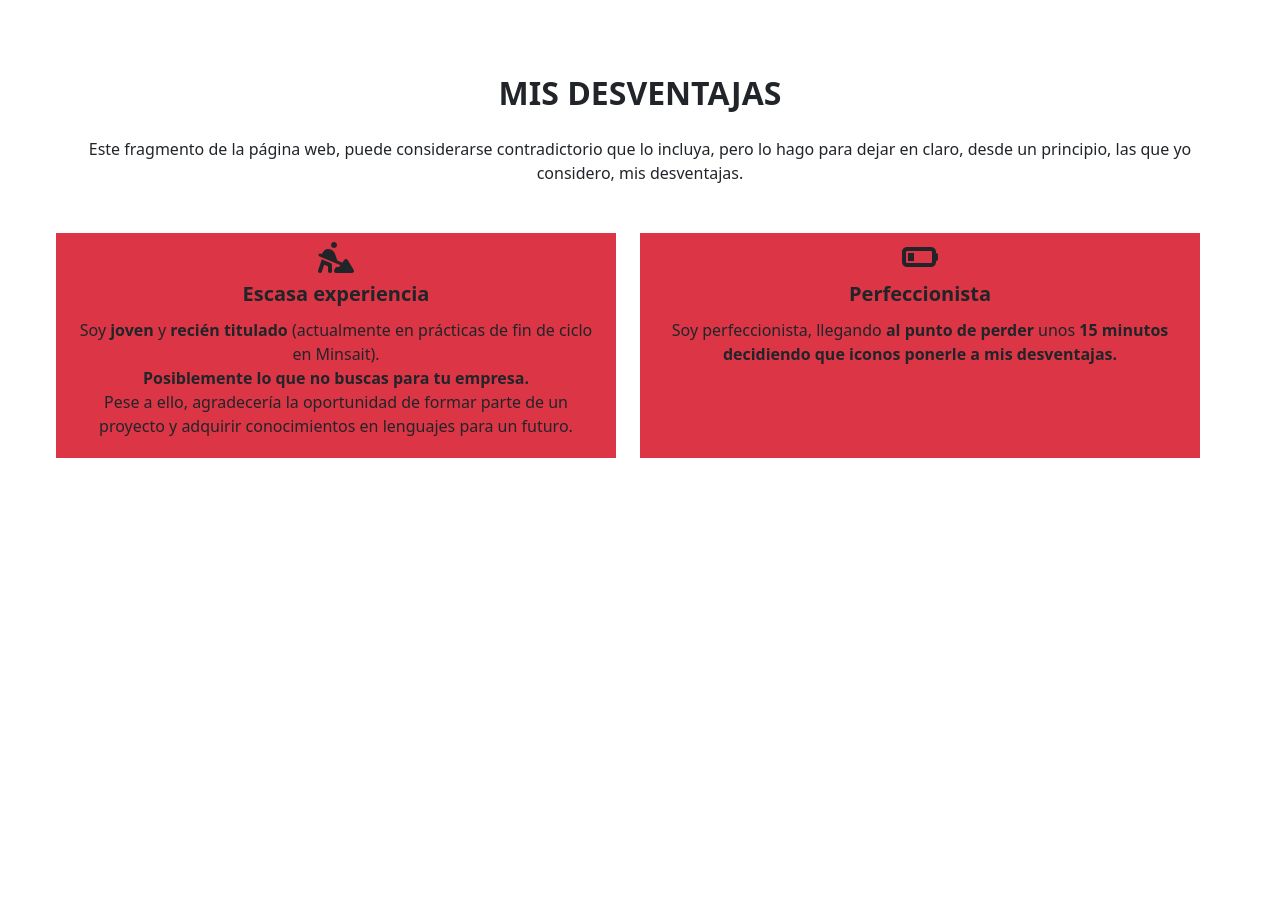
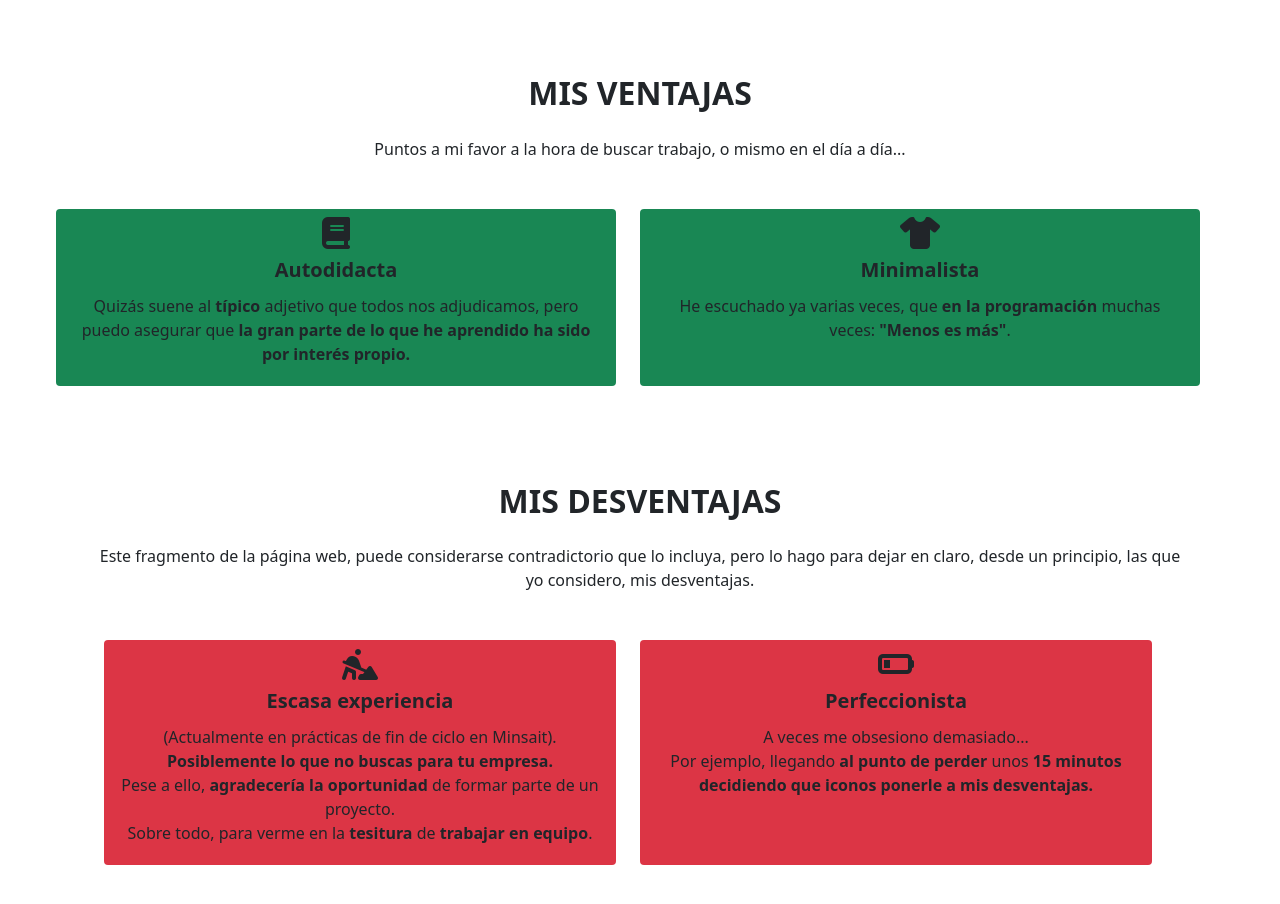
Before and after one commit to Saulo-cloud/SWP, an Angular app: page /inicio in a window 1280 px wide. Shown: the part 1060-1964 px from the top of the page. Before the commit the page ends 1598 px from the top, so only its background shows below. Built offline with nearby package versions, Linux system fonts and the light colour scheme.

Commit message:
Añado ventajas

```diff
--- a/src/app/inicio/inicio.component.html
+++ b/src/app/inicio/inicio.component.html
@@ -16,24 +16,50 @@
 </div> -->
 
 <div class="p-5">
+    <h2 class="text-center p-3"><strong>MIS VENTAJAS</strong></h2>
+    <p class="text-center">Puntos a mi favor a la hora de buscar trabajo, o mismo en el día a día...</p>
+    <div class="grid-container text-center p-3 gap-4 row">
+        <div class="grid-container text-center p-3 gap-4 row">
+            <div class="caja bg-success col-sm rounded">
+                <i class="fa-solid fa-book fa-2xl p-4"></i>
+                <h5><strong>Autodidacta</strong></h5>
+                <p class="p-1">Quizás suene al <strong>típico</strong> adjetivo que todos nos adjudicamos, pero puedo
+                    asegurar que
+                    <strong>la gran parte de lo que he aprendido ha sido por interés propio.</strong>
+                </p>
+            </div>
+            <div class="caja bg-success col-sm rounded">
+                <i class="fa-solid fa-shirt fa-2xl p-4"></i>
+                <h5><strong>Minimalista</strong></h5>
+                <p class="p-1">He escuchado ya varias veces, que <strong>en la programación</strong> muchas veces:
+                    <strong>"Menos es más"</strong>.
+                </p>
+            </div>
+        </div>
+    </div>
+
+    <div class="p-5">
         <h2 class="text-center p-3"><strong>MIS DESVENTAJAS</strong></h2>
-    <p class="text-center">Este fragmento de la página web, puede considerarse contradictorio que lo incluya, pero lo
+        <p class="text-center">Este fragmento de la página web, puede considerarse contradictorio que lo incluya, pero
+            lo
             hago para dejar en claro, desde un principio, las que yo considero, mis desventajas.</p>
         <div class="grid-container text-center p-3 gap-4 row">
             <div class="grid-container text-center p-3 gap-4 row">
-            <div class="caja bg-danger col-sm">
+                <div class="caja bg-danger col-sm rounded">
                     <i class="fa-solid fa-person-digging fa-2xl p-4"></i>
                     <h5><strong>Escasa experiencia</strong></h5>
-                <p class="p-1">Soy <strong>joven</strong> y <strong>recién titulado</strong> (actualmente en prácticas
-                    de fin de ciclo en Minsait).<br>
-                    <strong>Posiblemente lo que no buscas para tu empresa.</strong><br> Pese a ello, agradecería la
-                    oportunidad de formar parte de un proyecto y adquirir conocimientos en lenguajes para un futuro.
+                    <p class="p-1">(Actualmente en prácticas de fin de ciclo en Minsait).<br>
+                        <strong>Posiblemente lo que no buscas para tu empresa.</strong><br> Pese a ello,
+                        <strong>agradecería la
+                            oportunidad</strong> de formar parte de un proyecto.<br> Sobre todo, para verme en la
+                        <strong>tesitura</strong> de <strong>trabajar en equipo</strong>.
                     </p>
                 </div>
-            <div class="caja bg-danger col-sm">
+                <div class="caja bg-danger col-sm rounded">
                     <i class="fa-solid fa-battery-quarter fa-2xl p-4"></i>
                     <h5><strong>Perfeccionista</strong></h5>
-                <p class="p-1">Soy perfeccionista, llegando <strong>al punto de perder</strong> unos <strong>15
+                    <p class="p-1">A veces me obsesiono demasiado...<br>
+                        Por ejemplo, llegando <strong>al punto de perder</strong> unos <strong>15
                             minutos </strong>
                         <strong>decidiendo que iconos ponerle a mis desventajas.</strong>
                     </p>
```
Lines whose indentation alone changed are shown as unchanged.
